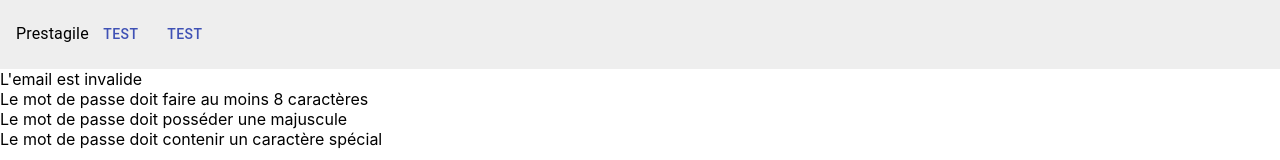
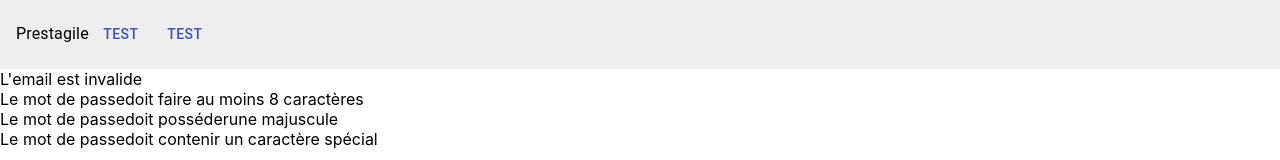
Before and after one commit to FairFightKing/PrestAgile, a Next.js app in the folder app/: page /register in a window 1280 px wide. Shown: the top 160 px of the page. Built offline with nearby package versions, Linux system fonts and the light colour scheme.

Commit message:
FIX wtf prettier issue

```diff
--- a/app/pages/register.tsx
+++ b/app/pages/register.tsx
@@ -23,32 +23,32 @@ const Home: NextPage = () => {
         {
           <>
             <span>
-              {EmailHelper.emailValidation(formRegisterValue.email)
-                ? "L'email est valide"
-                : "L'email est invalide"}
+              L'email est
+              {!EmailHelper.emailValidation(formRegisterValue.email) && ' in'}
+              valide
             </span>
             <br />
             <span>
-              Le mot de passe{' '}
-              {formRegisterValue.password.length >= 8 ? 'fait' : 'doit faire'}{' '}
-              au moins 8 caractères{' '}
+              Le mot de passe
+              {formRegisterValue.password.length >= 8 ? ' fait' : 'doit faire '}
+              au moins 8 caractères
             </span>
             <br />
             <span>
-              Le mot de passe{' '}
+              Le mot de passe
               {/[A-Z]/.test(formRegisterValue.password)
-                ? 'possède'
-                : 'doit posséder'}{' '}
+                ? ' possède'
+                : 'doit posséder'}
               une majuscule
             </span>
             <br />
             <span>
-              Le mot de passe{' '}
+              Le mot de passe
               {/[!@#$%^&*()_+\-=\[\]{};':"\\|,.<>\/?]+/.test(
                 formRegisterValue.password,
               )
-                ? 'contient'
-                : 'doit contenir'}{' '}
+                ? ' contient'
+                : 'doit contenir '}
               un caractère spécial
             </span>
             <br />
```
Also changed, not shown: app/jest.config.js (+4 -4 lines), app/logic/helpers/emailHelper.ts (+5 -4 lines), app/logic/registration/services/registrationServices.ts (+14 -10 lines), 1 other file (tests, documents, lock files or other folders).
